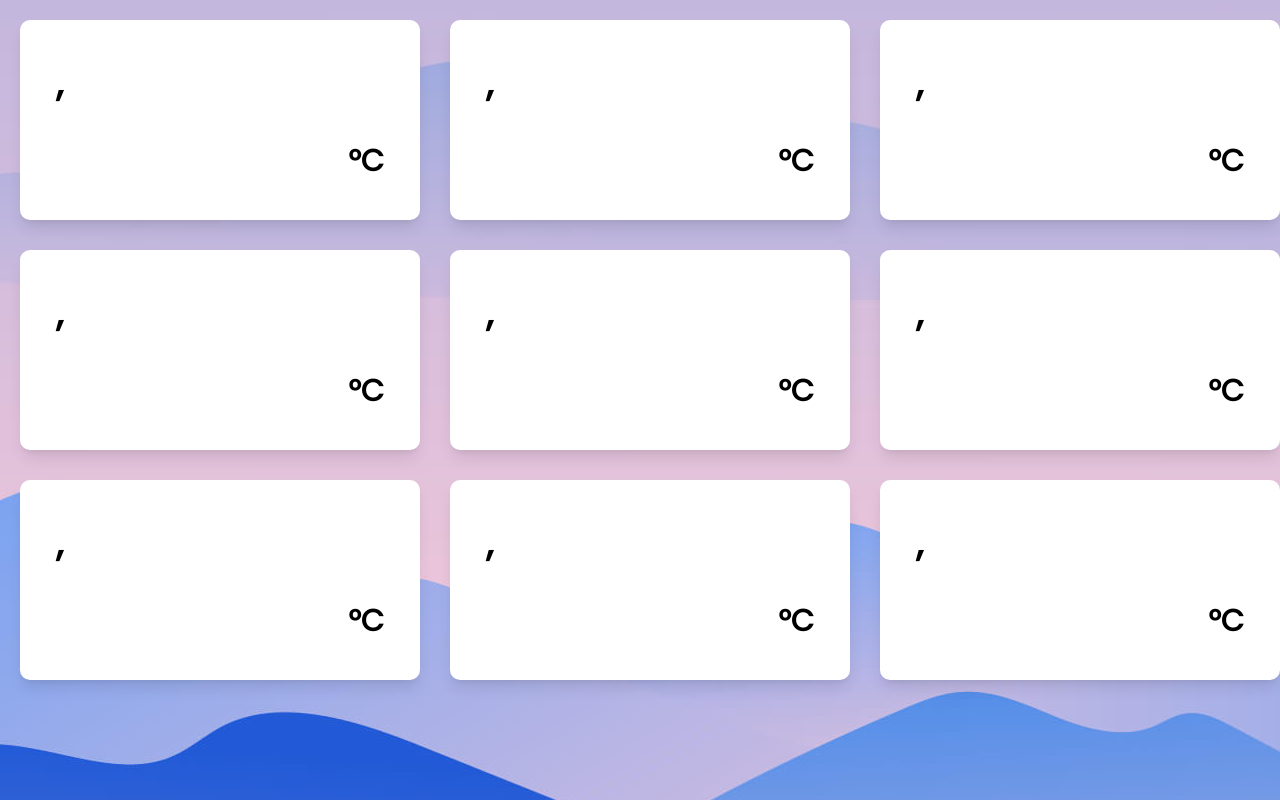
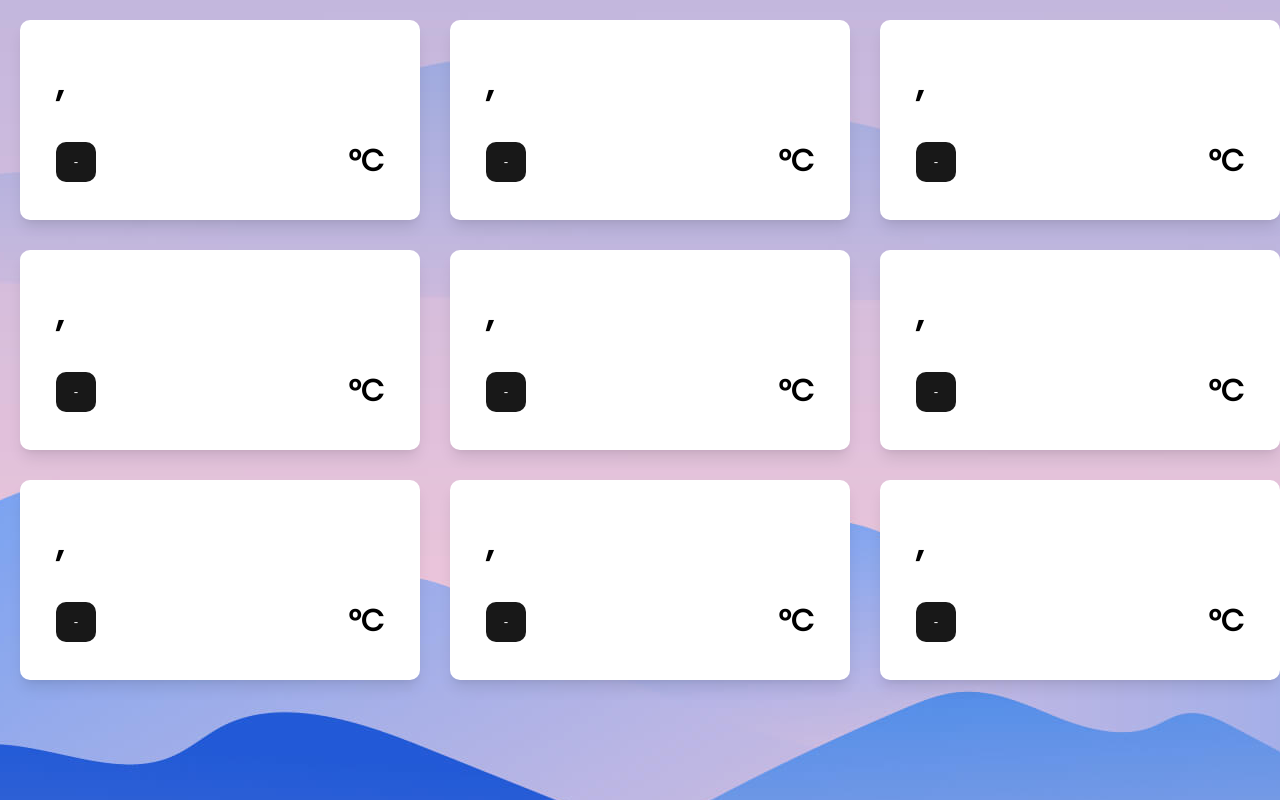
Before and after one commit to tomaCezar1/weather-app, a Gatsby site: page / in a window 1280 px wide. Built offline with nearby package versions, Linux system fonts and the light colour scheme; Gatsby itself is replaced by a stand-in of ours; no server answers.

Commit message:
button created for cards

```diff
--- a/src/components/Home.tsx
+++ b/src/components/Home.tsx
@@ -4,7 +4,7 @@ import { Context } from '../context/Context';
 import { apiKey } from '../utils/utils';
 
 function Home(): JSX.Element {
-    const { homeCities } = useContext(Context);
+    const { homeCities, setHomeCities } = useContext(Context);
 
     const [cities, setListOfCities] = useState([]);
     const [countries, setCountries] = useState([]);
@@ -12,7 +12,7 @@ function Home(): JSX.Element {
 
     const fetchWeatherForHome = (cities: number[]) => {
         fetch(
-            `http://api.openweathermap.org/data/2.5/group?id=${homeCities[0]},${homeCities[1]},${homeCities[2]},${homeCities[3]},${homeCities[4]},${homeCities[5]},${homeCities[6]},${homeCities[7]},${homeCities[8]},${homeCities[9]}&units=metric&appid=${apiKey}`
+            `https://api.openweathermap.org/data/2.5/group?id=${homeCities[0]},${homeCities[1]},${homeCities[2]},${homeCities[3]},${homeCities[4]},${homeCities[5]},${homeCities[6]},${homeCities[7]},${homeCities[8]},${homeCities[9]}&units=metric&appid=${apiKey}`
         )
             .then((res) => res.json())
             .then((res) => {
@@ -28,12 +28,23 @@ function Home(): JSX.Element {
                 setListOfCities(tmpCities);
                 setCountries(tmpCountries);
                 setTemp(tmpTemperatures);
+                console.log('request sent');
             });
     };
 
     useEffect(() => {
-        // fetchWeatherForHome(cities);
+        fetchWeatherForHome(cities);
     }, []);
+
+    const triggerDelete = (index) => {
+        console.log('trigger delete');
+        const cities = homeCities;
+        cities.splice(index, 1);
+        console.log(cities);
+        if (setHomeCities(cities)) {
+            console.log('homecities updated');
+        }
+    };
 
     return (
         <>
@@ -45,6 +56,7 @@ function Home(): JSX.Element {
                             country={countries[index]}
                             temp={temp[index]}
                             city={cities[index]}
+                            triggerDelete={() => triggerDelete(index)}
                         />
                     );
                 })}
--- a/src/components/WeatherCard.tsx
+++ b/src/components/WeatherCard.tsx
@@ -2,9 +2,9 @@ import React, { useState, useContext } from 'react';
 import { Context } from '../context/Context';
 import Sun from '../images/sunnyDay.jpg';
 
-function WeatherCard({ city, country, temp }): JSX.Element {
+function WeatherCard({ city, country, temp, triggerDelete }): JSX.Element {
     const [description, setDescription] = useState(null);
-    const { hasSearched } = useContext(Context);
+    const { hasSearched, homeCities } = useContext(Context);
 
     return (
         <div className={hasSearched ? 'card-container card-container-deleted' : 'card-container'}>
@@ -15,6 +15,9 @@ function WeatherCard({ city, country, temp }): JSX.Element {
             </div>
             <div className="card-img-container">
                 {/* <img className="card-img" src={Sun} alt="img" /> */}
+                <button className="card-delete-btn" onClick={triggerDelete}>
+                    -
+                </button>
                 <h1 className="card-temp">{temp}&deg;C</h1>
             </div>
         </div>
--- a/src/styles/_WeatherCard.scss
+++ b/src/styles/_WeatherCard.scss
@@ -10,7 +10,6 @@
 }
 
 .card-container {
-    cursor: pointer;
     width: 400px;
     height: 200px;
     border-radius: 10px;
@@ -42,11 +41,22 @@
 .card-img-container {
     width: 100%;
     display: flex;
-    justify-content: flex-end;
+    justify-content: space-between;
     align-items: center;
 }
 
 .card-temp {
+}
+
+.card-delete-btn {
+    width: 40px;
+    height: 40px;
+    border-radius: 10px;
+    border: none;
+    color: $white;
+    background: $black;
+    opacity: 0.9;
+    cursor: pointer;
 }
 
 .card-location-container {
```
